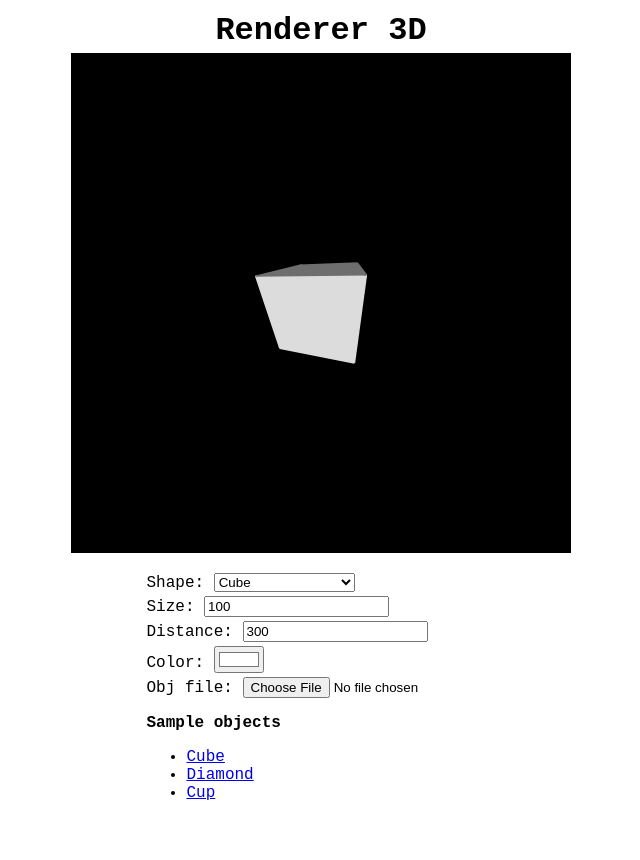
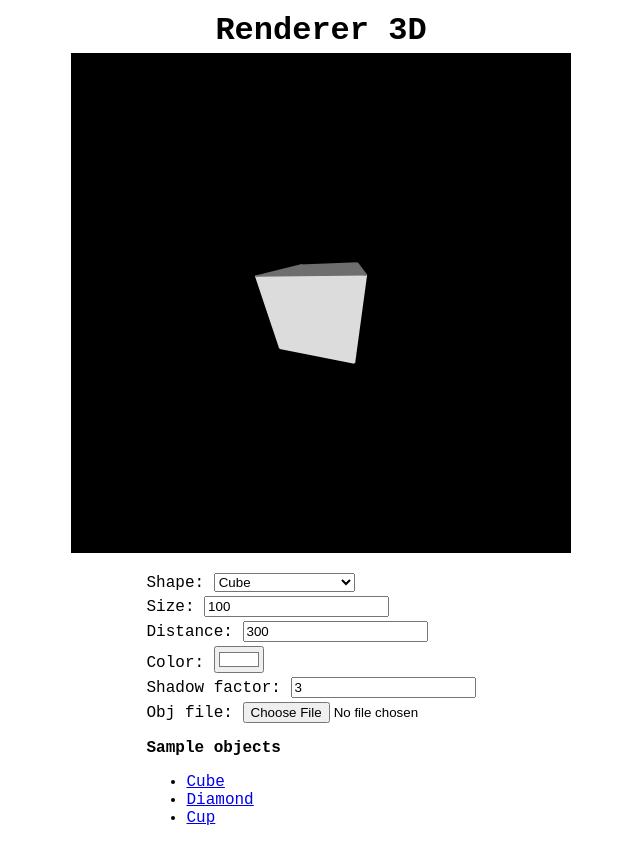
Before and after one commit to sutaC/Renderer3D, a SvelteKit app: page / in a window 1280 px wide. Shown: the top 860 px of the page, without its empty margins (319-959 px from the left). Built offline with nearby package versions, Linux system fonts and the light colour scheme.

Commit message:
Shadow factor

```diff
--- a/src/lib/Engine.ts
+++ b/src/lib/Engine.ts
@@ -53,6 +53,9 @@ export default class Engine {
 		},
 		color: (hex: string): void => {
 			this.shp.setColor(hex);
+		},
+		shadow: (shadow: number): void => {
+			this.shp.shadow = shadow;
 		}
 	};
 }
--- a/src/lib/Renderer.ts
+++ b/src/lib/Renderer.ts
@@ -153,7 +153,7 @@ export default class Renderer {
 				(normal[0] * cameraPosition[0] +
 					normal[1] * cameraPosition[1] +
 					normal[2] * cameraPosition[2]) /
-				3;
+				shape.shadow;
 
 			const r = Math.floor(shape.colorObj.r * luminationFactor);
 			const g = Math.floor(shape.colorObj.g * luminationFactor);
--- a/src/lib/Shape.ts
+++ b/src/lib/Shape.ts
@@ -31,12 +31,14 @@ export default class Shape {
 	public rotationZ: number = 0;
 
 	public size: number = 1;
+
 	public colorObj: ColorObject = {
 		hex: '#FFFFFF',
 		r: 255,
 		g: 255,
 		b: 255
 	};
+	public shadow: number = 3;
 
 	constructor(points: Point[] = [], triangles: Triangle[] = []) {
 		this.points = points;
@@ -65,6 +67,7 @@ export default class Shape {
 		shape.rotationY = origin.rotationY;
 		shape.rotationZ = origin.rotationZ;
 		shape.colorObj = origin.colorObj;
+		shape.shadow = origin.shadow;
 	}
 
 	public static createShape(name: ShapeNames, size: number = 100, origin?: Shape) {
--- a/src/routes/+page.svelte
+++ b/src/routes/+page.svelte
@@ -7,6 +7,7 @@
 	let size: number = 100;
 	let originZ: number = 300;
 	let color: string = '#ffffff';
+	let shadow: number = 3;
 
 	let engine: Engine | undefined = undefined;
 
@@ -20,6 +21,7 @@
 	$: engine?.shapeController.size(size);
 	$: engine?.shapeController.originZ(originZ);
 	$: engine?.shapeController.color(color);
+	$: engine?.shapeController.shadow(shadow);
 
 	const handleAddFile = async (event: Event) => {
 		const target = event.target as HTMLInputElement;
@@ -64,6 +66,11 @@
 	<div class="field">
 		<label for="inputColor">Color: </label>
 		<input type="color" name="color" id="inputColor" bind:value={color} />
+	</div>
+
+	<div class="field">
+		<label for="inputShadow">Shadow factor: </label>
+		<input type="number" name="shadow" id="inputShadow" bind:value={shadow} />
 	</div>
 
 	<div class="field">
```
